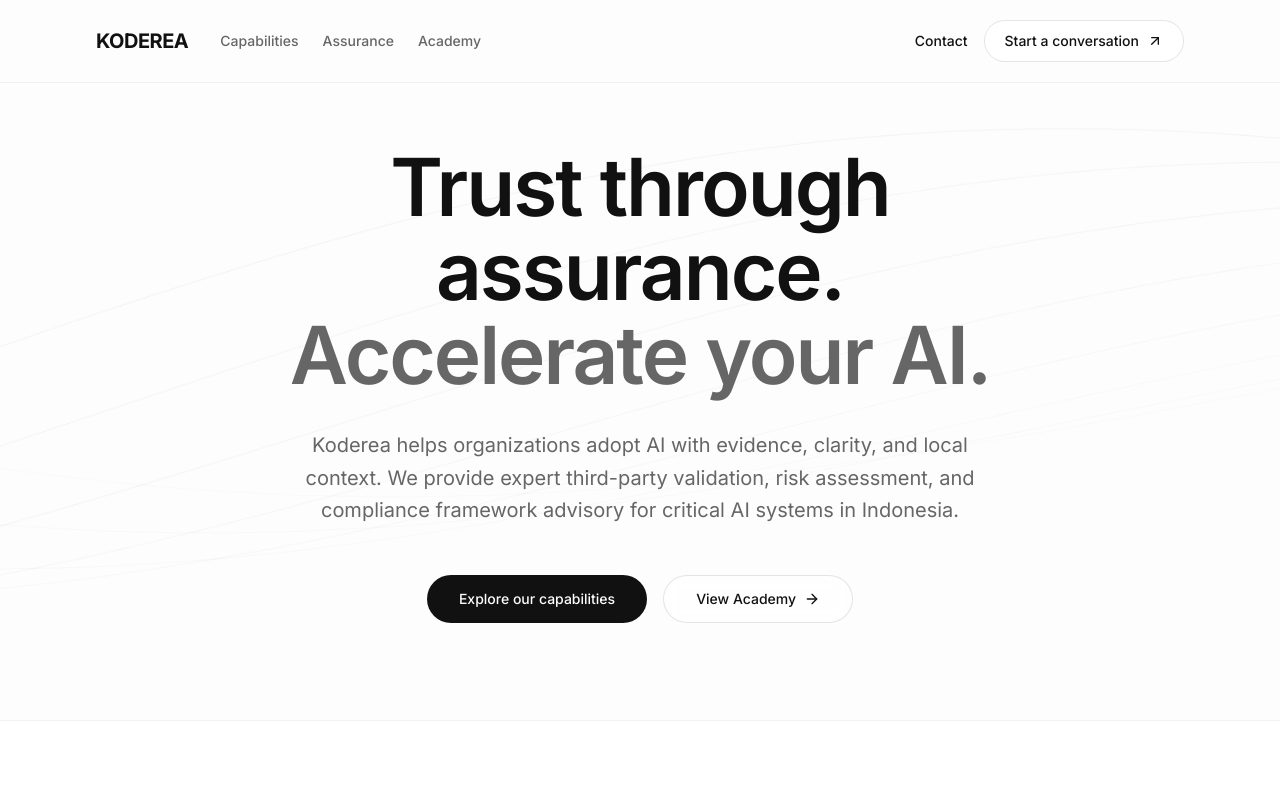
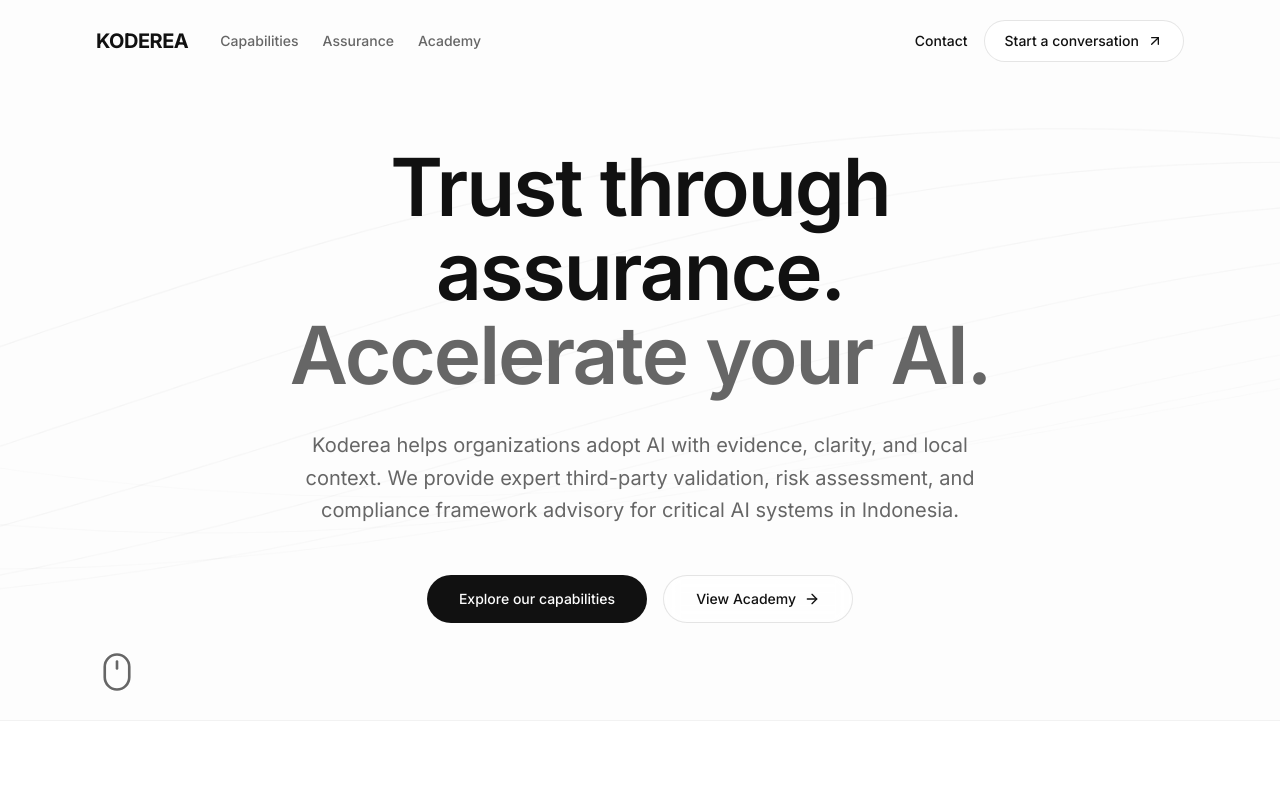
Before and after one commit to wildanniam/koderea, a Next.js app in the folder web/: page / in a window 1280 px wide. Shown: the top 800 px of the page. Built offline with nearby package versions, Linux system fonts and the light colour scheme.

Commit message:
feat: refine navbar scroll behavior

```diff
--- a/web/src/components/home/CompanyIntro.tsx
+++ b/web/src/components/home/CompanyIntro.tsx
@@ -79,6 +79,7 @@ export function CompanyIntro() {
 
   return (
     <section
+      id="company-intro"
       ref={containerRef}
       className="relative border-y border-black/5 bg-white lg:motion-safe:min-h-[200svh]"
     >
--- a/web/src/components/home/Hero.tsx
+++ b/web/src/components/home/Hero.tsx
@@ -1,11 +1,14 @@
 "use client";
 
 import React from "react";
-import { motion } from "framer-motion";
+import { motion, useReducedMotion } from "framer-motion";
 import { ArrowRightIcon } from "@/components/ui/arrow-right";
+import { MouseIcon } from "@/components/ui/mouse";
 import { WavesBackground } from "./WavesBackground";
 
 export function Hero() {
+  const shouldReduceMotion = useReducedMotion();
+
   return (
     <section className="relative flex min-h-[90vh] flex-col items-center justify-center px-6 pt-24 pb-12 text-center md:px-12 lg:px-24 overflow-hidden">
       {/* Abstract Background Animation */}
@@ -60,6 +63,24 @@ export function Hero() {
           </a>
         </motion.div>
       </div>
+
+      <motion.a
+        href="#company-intro"
+        aria-label="Scroll to learn about Koderea"
+        animate={shouldReduceMotion ? undefined : { y: [0, 5, 0] }}
+        transition={
+          shouldReduceMotion
+            ? undefined
+            : { duration: 1.8, ease: "easeInOut", repeat: Infinity }
+        }
+        className="absolute bottom-7 left-6 z-10 hidden rounded-full text-muted transition-colors hover:text-foreground focus-visible:outline-2 focus-visible:outline-offset-4 focus-visible:outline-foreground sm:block md:left-12 lg:left-24"
+      >
+        <MouseIcon
+          aria-hidden="true"
+          size={42}
+          className={shouldReduceMotion ? "pointer-events-none" : undefined}
+        />
+      </motion.a>
     </section>
   );
 }
--- a/web/src/components/layout/Header.tsx
+++ b/web/src/components/layout/Header.tsx
@@ -2,7 +2,7 @@
 
 import React, { useRef, useState } from "react";
 import Link from "next/link";
-import { motion, useReducedMotion } from "framer-motion";
+import { motion, useMotionValueEvent, useReducedMotion, useScroll } from "framer-motion";
 import { ArrowUpRightIcon } from "@/components/ui/arrow-up-right";
 import { MenuIcon } from "@/components/ui/menu";
 import { XIcon } from "@/components/ui/x";
@@ -15,8 +15,15 @@ const navigation = [
 
 export function Header() {
   const [isMobileMenuOpen, setIsMobileMenuOpen] = useState(false);
+  const [isScrolled, setIsScrolled] = useState(false);
   const menuButtonRef = useRef<HTMLButtonElement>(null);
   const shouldReduceMotion = useReducedMotion();
+  const { scrollY } = useScroll();
+  const hasSurface = isScrolled || isMobileMenuOpen;
+
+  useMotionValueEvent(scrollY, "change", (latest) => {
+    setIsScrolled(latest > 24);
+  });
 
   const closeMobileMenu = () => setIsMobileMenuOpen(false);
 
@@ -33,7 +40,11 @@ export function Header() {
       animate={{ y: 0, opacity: 1 }}
       transition={shouldReduceMotion ? { duration: 0 } : { duration: 0.6, ease: [0.16, 1, 0.3, 1] }}
       onKeyDown={handleKeyDown}
-      className="fixed top-0 left-0 right-0 z-50 flex items-center justify-between px-6 py-5 md:px-12 lg:px-24 bg-background/80 backdrop-blur-md border-b border-black/5"
+      className={`fixed top-0 left-0 right-0 z-50 flex items-center justify-between border-b px-6 py-5 transition-[background-color,border-color,box-shadow,backdrop-filter] duration-300 md:px-12 lg:px-24 ${
+        hasSurface
+          ? "border-black/5 bg-background/85 shadow-[0_8px_30px_rgba(0,0,0,0.035)] backdrop-blur-xl"
+          : "border-transparent bg-transparent shadow-none backdrop-blur-none"
+      }`}
     >
       <div className="flex items-center gap-8">
         <Link href="/" onClick={closeMobileMenu} className="text-xl font-bold tracking-tight">
--- /dev/null
+++ b/web/src/components/ui/mouse.tsx
@@ -0,0 +1,91 @@
+"use client";
+
+import type { Variants } from "motion/react";
+import { motion, useAnimation } from "motion/react";
+import type { HTMLAttributes } from "react";
+import { forwardRef, useCallback, useImperativeHandle, useRef } from "react";
+
+import { cn } from "@/lib/utils";
+
+export interface MouseIconHandle {
+  startAnimation: () => void;
+  stopAnimation: () => void;
+}
+
+interface MouseIconProps extends HTMLAttributes<HTMLDivElement> {
+  size?: number;
+}
+
+const WHEEL_VARIANTS: Variants = {
+  normal: { opacity: 1, translateY: 0 },
+  animate: {
+    opacity: [1, 0.35, 1],
+    translateY: [0, 3, 0],
+    transition: { duration: 0.8, ease: "easeInOut" },
+  },
+};
+
+const MouseIcon = forwardRef<MouseIconHandle, MouseIconProps>(
+  ({ onMouseEnter, onMouseLeave, className, size = 28, ...props }, ref) => {
+    const controls = useAnimation();
+    const isControlledRef = useRef(false);
+
+    useImperativeHandle(ref, () => {
+      isControlledRef.current = true;
+
+      return {
+        startAnimation: () => controls.start("animate"),
+        stopAnimation: () => controls.start("normal"),
+      };
+    });
+
+    const handleMouseEnter = useCallback(
+      (event: React.MouseEvent<HTMLDivElement>) => {
+        if (isControlledRef.current) onMouseEnter?.(event);
+        else controls.start("animate");
+      },
+      [controls, onMouseEnter],
+    );
+
+    const handleMouseLeave = useCallback(
+      (event: React.MouseEvent<HTMLDivElement>) => {
+        if (isControlledRef.current) onMouseLeave?.(event);
+        else controls.start("normal");
+      },
+      [controls, onMouseLeave],
+    );
+
+    return (
+      <div
+        className={cn(className)}
+        onMouseEnter={handleMouseEnter}
+        onMouseLeave={handleMouseLeave}
+        {...props}
+      >
+        <svg
+          fill="none"
+          height={size}
+          stroke="currentColor"
+          strokeLinecap="round"
+          strokeLinejoin="round"
+          strokeWidth="1.5"
+          viewBox="0 0 24 24"
+          width={size}
+          xmlns="http://www.w3.org/2000/svg"
+        >
+          <rect height="20" rx="7" width="14" x="5" y="2" />
+          <motion.path
+            animate={controls}
+            d="M12 6v4"
+            initial="normal"
+            variants={WHEEL_VARIANTS}
+          />
+        </svg>
+      </div>
+    );
+  },
+);
+
+MouseIcon.displayName = "MouseIcon";
+
+export { MouseIcon };
```
